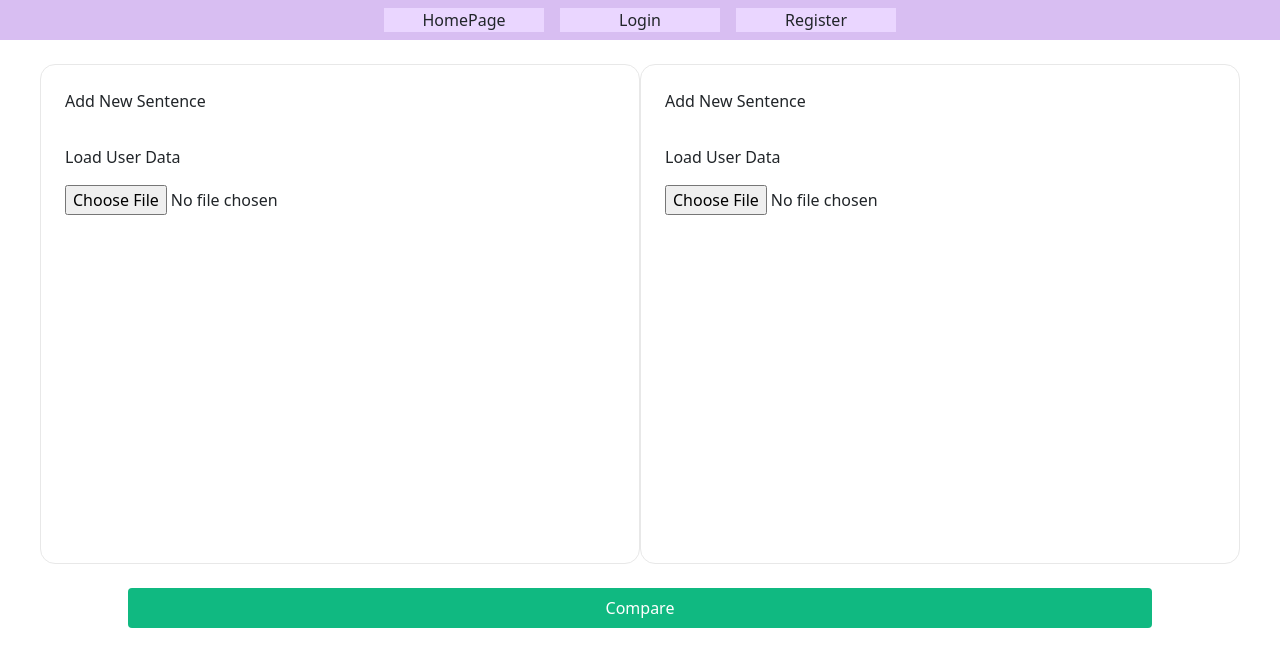
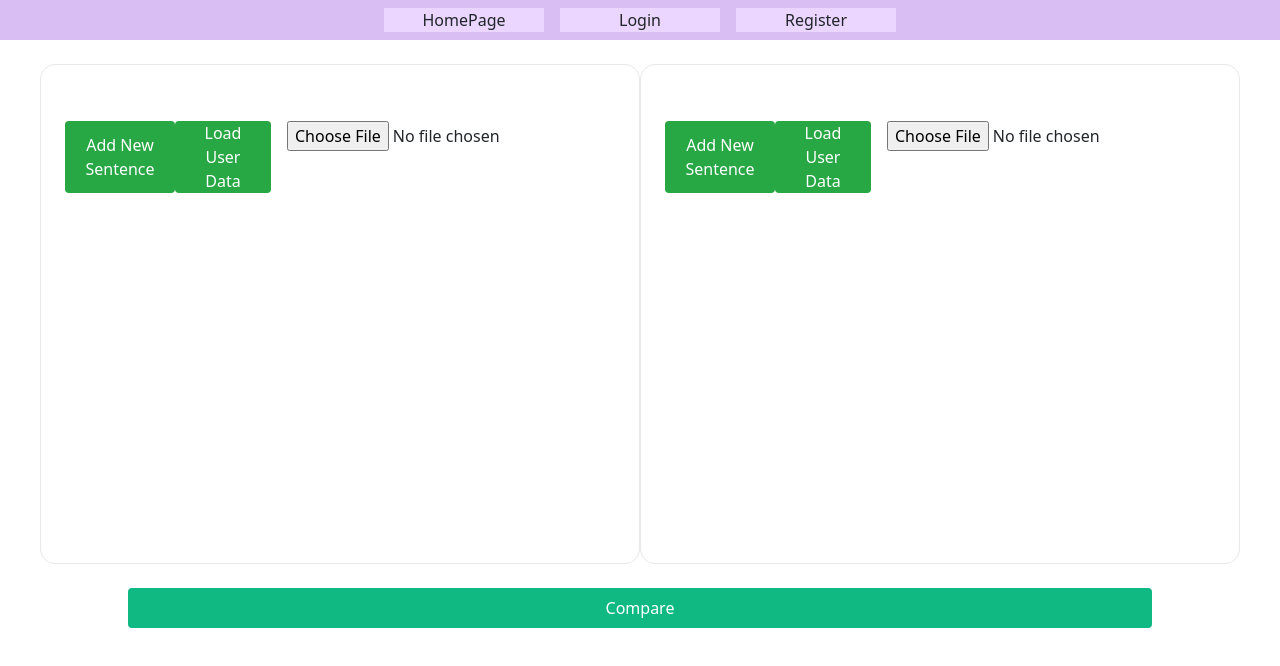
Before and after one commit to hrs2203/sent-sim-ui, a React (Create React App) app: page /ComparisionPage in a window 1280 px wide. Shown: the top 666 px of the page. Built offline with nearby package versions, Linux system fonts and the light colour scheme.

Commit message:
ui updated

```diff
--- a/src/components/ComparePage.js
+++ b/src/components/ComparePage.js
@@ -20,14 +20,17 @@ function SentenceInserter({ sentences, set_sentencs, sid, uid }) {
 				{
 					sentences.map((item, indx) => {
 						return (
-							<div id={`${sid}_${indx}`} className="low_border h-10 my-2">
+							<div id={`${sid}_${indx}`} className="flex low_border h-10 my-2 w-100">
 								<input type={"text"} value={item}
+									className="m-1 mx-3 px-1 w-100"
 									onChange={(e) => {
 										var l = [...sentences];
 										l[indx] = e.target.value
 										set_sentencs(l);
 									}} />
-								<button onClick={() => {
+								<button
+									className="bg-red-500 text-white px-5 m-1 mx-3 rounded"
+									onClick={() => {
 										var l = [];
 										for (var i = 0; i < sentences.length; i++) {
 											if (i !== indx) { l.push(sentences[i]); }
@@ -39,11 +42,12 @@ function SentenceInserter({ sentences, set_sentencs, sid, uid }) {
 					})
 				}
 			</div>
-			<button className="my-3" onClick={() => { set_sentencs([...sentences, ""]) }}>Add New Sentence</button>
-			<br />
-			<button className="my-3" onClick={_loadUserData}>Load User Data</button>
-
-			<input className="w-100" type="file" id={`${sid}_file`}
+			<div className="flex w-100 mt-5 justify-between">
+				<button className="bg-success text-white rounded px-3"
+					onClick={() => { set_sentencs([...sentences, ""]) }}>Add New Sentence</button>
+				<button className="bg-success text-white rounded px-3"
+					onClick={_loadUserData}>Load User Data</button>
+				<input className="px-3" type="file" id={`${sid}_file`}
 					onChange={async (e) => {
 						const file_up = e.target.files[0];
 						console.log(file_up);
@@ -57,6 +61,8 @@ function SentenceInserter({ sentences, set_sentencs, sid, uid }) {
 						e.target.value = ""
 					}}
 				/>
+			</div>
+
 		</div>
 	)
 }
@@ -102,7 +108,7 @@ export default function ComparePage() {
 					onClick={_compareCustomSentences}
 				>Compare</button>
 			</div>
-			<div className="flex px-24 py-4 justify-around overflow-x-auto">
+			<div className="flex px-24 py-4 justify-center overflow-x-auto">
 				{
 					Object.keys(compare_data).length > 0 ? (
 						<div className="low_border w-100 px-4 py-2">
```
Lines whose indentation alone changed are shown as unchanged.
